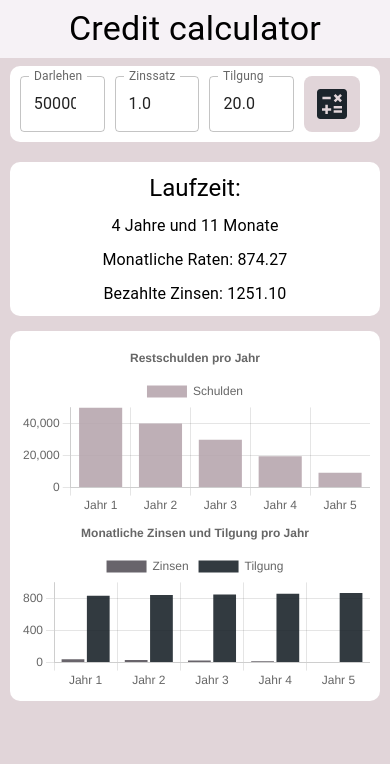
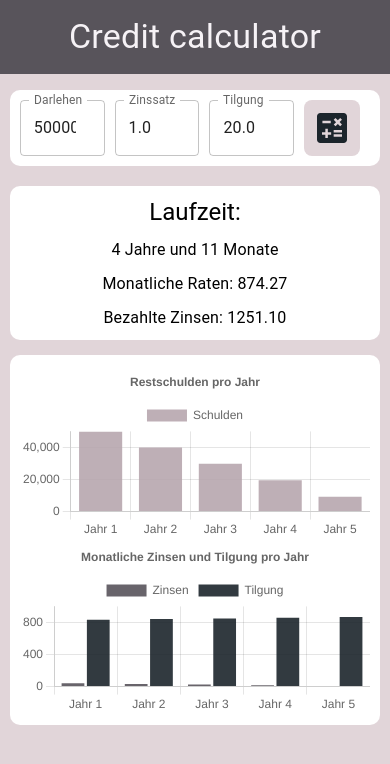
Before and after one commit to TrueTaco/CreditCalculator, a React (Create React App) app in the folder client/: page / in a window 390 px wide. Shown: the top 764 px of the page. Built offline with nearby package versions, Linux system fonts and the light colour scheme.

Commit message:
Change design for mobile

```diff
--- a/client/src/components/Header.tsx
+++ b/client/src/components/Header.tsx
@@ -9,12 +9,11 @@ const styles = {
         paddingTop:"20px"
     },
     root_mobile: {
-        backgroundColor:"#F6F2F6",
-        padding:"8px",
+        backgroundColor:"#58545B",
+        padding:"16px",
         width:"100%",
-        marginBottom:"8px",
-        top:0,
-
+        marginBottom:"16px",
+        color:"#F6F2F6",
     },
 };
 
```
